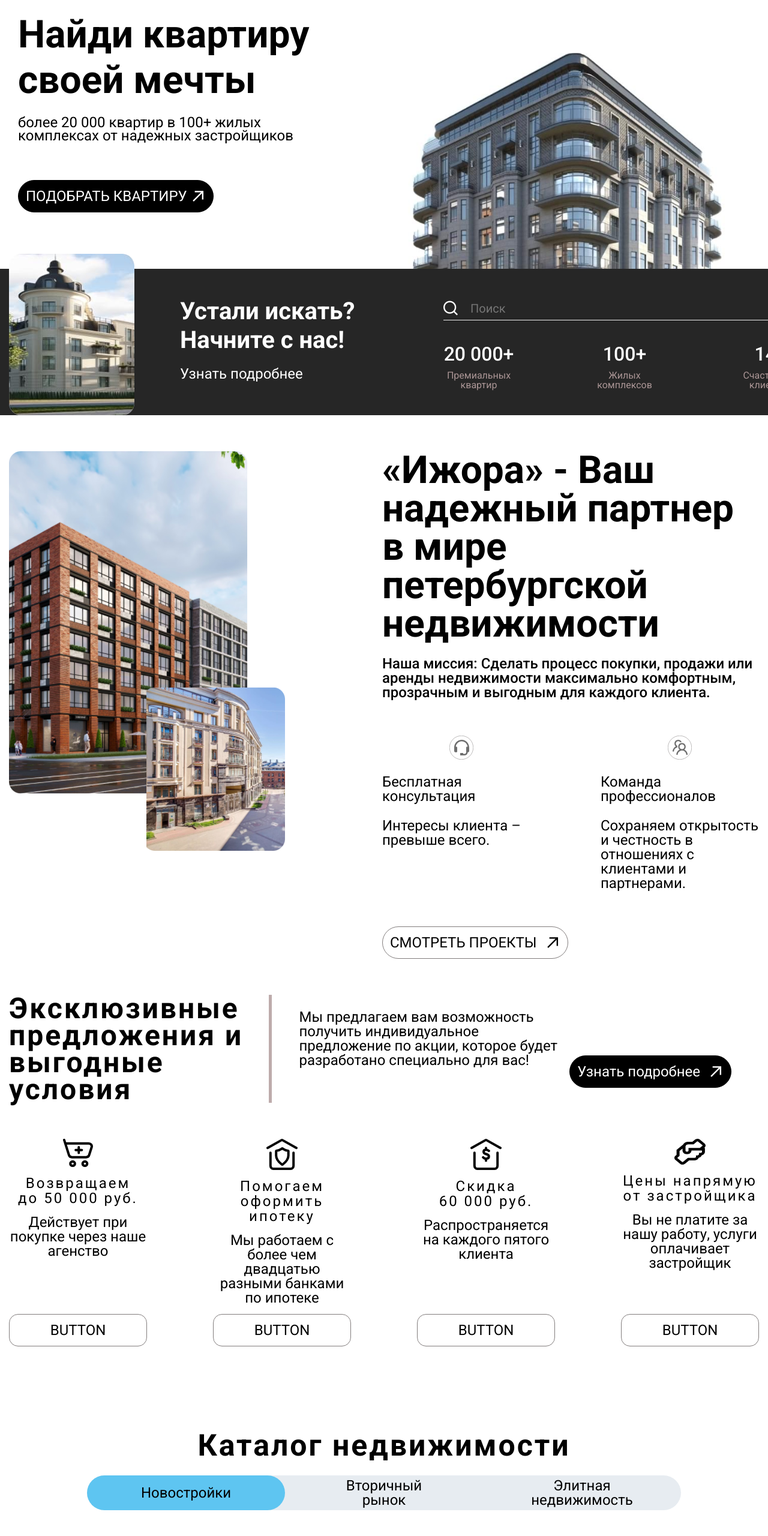
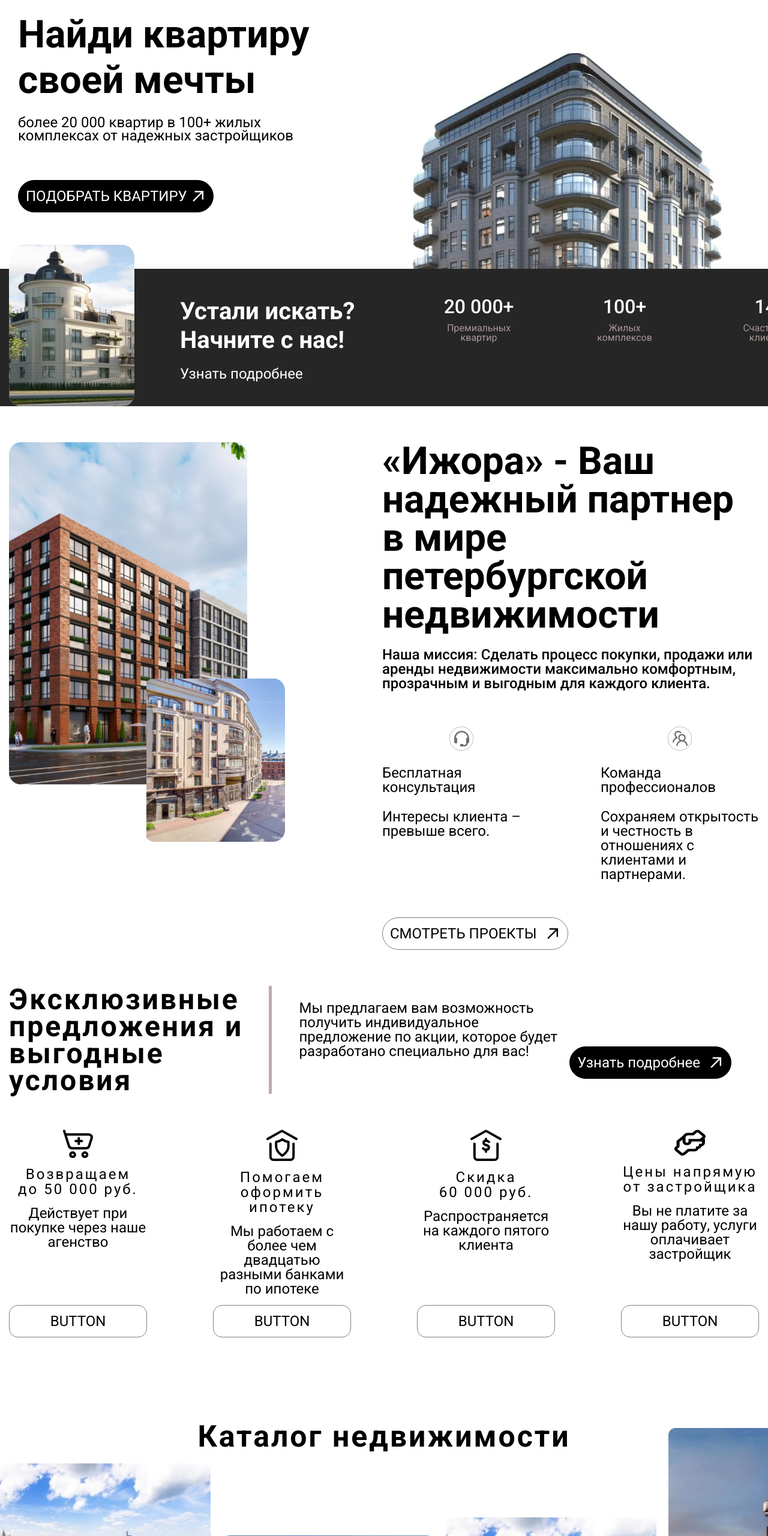
Before and after one commit to miliskok/ijoraAdmin, a plain HTML site: page index.html in a window 1280 px wide. Shown: the part 240-2800 px from the top of the page at 60% size. Drawn offline with Linux system fonts and the light colour scheme.

Commit message:
Update index.html

```diff
--- a/index.html
+++ b/index.html
@@ -86,12 +86,12 @@
 						</div>
 
 						<div class="search__right">
-							<form class="search__form">
+<!-- 							<form class="search__form">
 								<div class="form__line">
 									<button class="form__button _icon-search"></button>
 									<input autocomplete="off" type="text" name="form[]" data-error="Ошибка" placeholder="Поиск" class="input search__form-input">
 								</div>
-							</form>
+							</form> -->
 							<div class="search__items">
 								<div class="search__item">
 									<div class="search__item-title">20 000+</div>
@@ -230,18 +230,18 @@
 					<h2 class="catalog__title">
 						Каталог недвижимости
 					</h2>
-					<div class="catalog__nav">
+<!-- 					<div class="catalog__nav">
 						<a href="#" class="catalog__link catalog__link_active">Новостройки</a>
 						<a href="#" class="catalog__link">Вторичный<br> рынок</a>
 						<a href="#" class="catalog__link">Элитная<br> недвижимость</a>
-					</div>
+					</div> -->
 
-					<form class="catalog__form" action="">
+<!-- 					<form class="catalog__form" action="">
 						<div class="form__line">
 							<input autocomplete="off" type="text" name="form[]" data-error="Ошибка" placeholder="Введите станцию метро или район" class="input">
 							<button type="submit" class="button _icon-search">Поиск</button>
 						</div>
-					</form>
+					</form> -->
 				</div>
 				<div class="catalog__slider swiper">
 					<!-- Двигающееся часть слайдера -->
```
